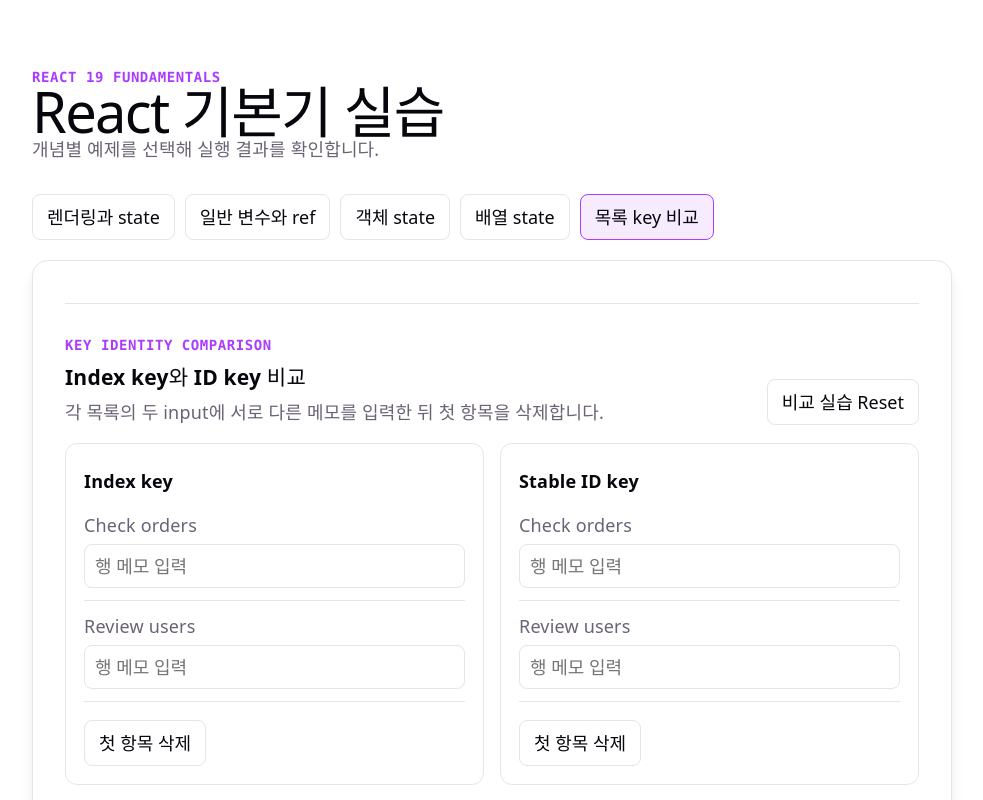
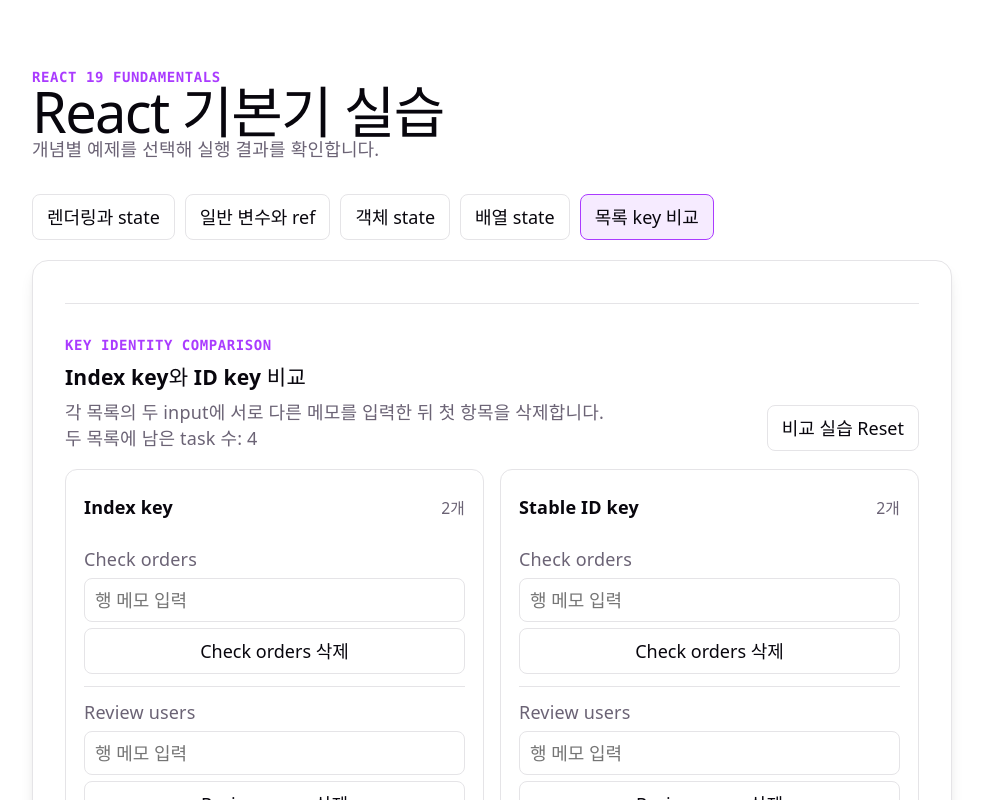
Before and after one commit to shs3832/react-study, a React (Vite) app: page / in a window 1280 px wide. Both pictures are taken after a click on the button "목록 key 비교". Shown: the top 800 px of the page, without its empty margins (148-1131 px from the left). Built offline with nearby package versions, Linux system fonts and the light colour scheme.

Commit message:
feat: props와 컴포넌트 책임 실습 추가

```diff
--- a/src/App.css
+++ b/src/App.css
@@ -129,7 +129,7 @@
 }
 
 .key-demo-header h3,
-.key-demo-card h4 {
+.study-card h4 {
   margin: 6px 0 8px;
   color: var(--text-h);
 }
@@ -140,13 +140,26 @@
   gap: 16px;
 }
 
-.key-demo-card {
+.study-card {
   padding: 18px;
   border: 1px solid var(--border);
   border-radius: 12px;
 }
 
-.key-demo-card ul {
+.study-card-header {
+  display: flex;
+  gap: 16px;
+  align-items: center;
+  justify-content: space-between;
+}
+
+.study-card-actions {
+  color: var(--text);
+  font-size: 0.875rem;
+  white-space: nowrap;
+}
+
+.study-card ul {
   display: grid;
   gap: 12px;
   margin: 18px 0;
@@ -154,18 +167,18 @@
   list-style: none;
 }
 
-.key-demo-card li,
-.key-demo-card label {
+.study-card li,
+.study-card label {
   display: grid;
   gap: 6px;
 }
 
-.key-demo-card li {
+.study-card li {
   padding-bottom: 12px;
   border-bottom: 1px solid var(--border);
 }
 
-.key-demo-card input {
+.study-card input {
   min-width: 0;
   padding: 8px 10px;
   border: 1px solid var(--border);
--- /dev/null
+++ b/src/components/StudyCard.tsx
@@ -0,0 +1,21 @@
+import type { ReactNode } from "react";
+
+interface StudyCardProps {
+  title: string;
+  actions?: ReactNode;
+  children: ReactNode;
+}
+
+function StudyCard({ title, actions, children }: StudyCardProps) {
+  return (
+    <section className="study-card">
+      <header className="study-card-header">
+        <h4>{title}</h4>
+        {actions && <div className="study-card-actions">{actions}</div>}
+      </header>
+      {children}
+    </section>
+  );
+}
+
+export default StudyCard;
--- a/src/examples/KeyIdentityExample.tsx
+++ b/src/examples/KeyIdentityExample.tsx
@@ -1,26 +1,32 @@
 import { useState } from "react";
+import StudyCard from "../components/StudyCard";
 
-const initialTasks = [
-  { id: 1, title: "Check orders" },
-  { id: 2, title: "Review users" },
-];
+interface Task {
+  id: number;
+  title: string;
+}
+function createInitialTasks(): Task[] {
+  return [
+    { id: 1, title: "Check orders" },
+    { id: 2, title: "Review users" },
+  ];
+}
 
 type KeyMode = "index" | "id";
 
 interface TaskListDemoProps {
   keyMode: KeyMode;
+  tasks: Task[];
+  onDelete: (taskId: number) => void;
 }
 
-function TaskListDemo({ keyMode }: TaskListDemoProps) {
-  const [tasks, setTasks] = useState(initialTasks);
-
-  function deleteFirstTask() {
-    setTasks((previousTasks) => previousTasks.slice(1));
-  }
-
+function TaskListDemo({ keyMode, tasks, onDelete }: TaskListDemoProps) {
+  console.log("TaskListDemo render:", keyMode);
   return (
-    <section className="key-demo-card">
-      <h4>{keyMode === "index" ? "Index key" : "Stable ID key"}</h4>
+    <StudyCard
+      title={keyMode === "index" ? "Index key" : "Stable ID key"}
+      actions={<span>{tasks.length}개</span>}
+    >
       <ul>
         {tasks.map((task, index) => (
           <li key={keyMode === "index" ? index : task.id}>
@@ -29,38 +35,66 @@
               <span className="visually-hidden">{task.title} memo</span>
               <input type="text" placeholder="행 메모 입력" />
             </label>
+            <button type="button" onClick={() => onDelete(task.id)}>
+              {task.title} 삭제
+            </button>
           </li>
         ))}
       </ul>
-      <button type="button" onClick={deleteFirstTask}>
-        첫 항목 삭제
-      </button>
-    </section>
+    </StudyCard>
   );
 }
 
 function KeyIdentityExample() {
+  console.log("KeyIdentityExample render");
   const [resetKey, setResetKey] = useState(0);
+  const [indexTasks, setIndexTasks] = useState(createInitialTasks);
+  const [idTasks, setIdTasks] = useState(createInitialTasks);
 
+  const totalTaskCount = indexTasks.length + idTasks.length;
   return (
     <section className="key-identity-example">
       <div className="key-demo-header">
         <div>
           <p className="eyebrow">Key identity comparison</p>
           <h3>Index key와 ID key 비교</h3>
-          <p>각 목록의 두 input에 서로 다른 메모를 입력한 뒤 첫 항목을 삭제합니다.</p>
+          <p>
+            각 목록의 두 input에 서로 다른 메모를 입력한 뒤 첫 항목을
+            삭제합니다.
+          </p>
+          <p>두 목록에 남은 task 수: {totalTaskCount}</p>
         </div>
         <button
           type="button"
-          onClick={() => setResetKey((previousKey) => previousKey + 1)}
+          onClick={() => {
+            setIndexTasks(createInitialTasks());
+            setIdTasks(createInitialTasks());
+            setResetKey((previousKey) => previousKey + 1);
+          }}
         >
           비교 실습 Reset
         </button>
       </div>
 
       <div key={resetKey} className="key-demo-grid">
-        <TaskListDemo keyMode="index" />
-        <TaskListDemo keyMode="id" />
+        <TaskListDemo
+          keyMode="index"
+          tasks={indexTasks}
+          onDelete={(taskId) => {
+            setIndexTasks((previousTasks) =>
+              previousTasks.filter((task) => task.id !== taskId),
+            );
+          }}
+        />
+        <TaskListDemo
+          keyMode="id"
+          tasks={idTasks}
+          onDelete={(taskId) => {
+            setIdTasks((previousTasks) =>
+              previousTasks.filter((task) => task.id !== taskId),
+            );
+          }}
+        />
       </div>
     </section>
   );
```
